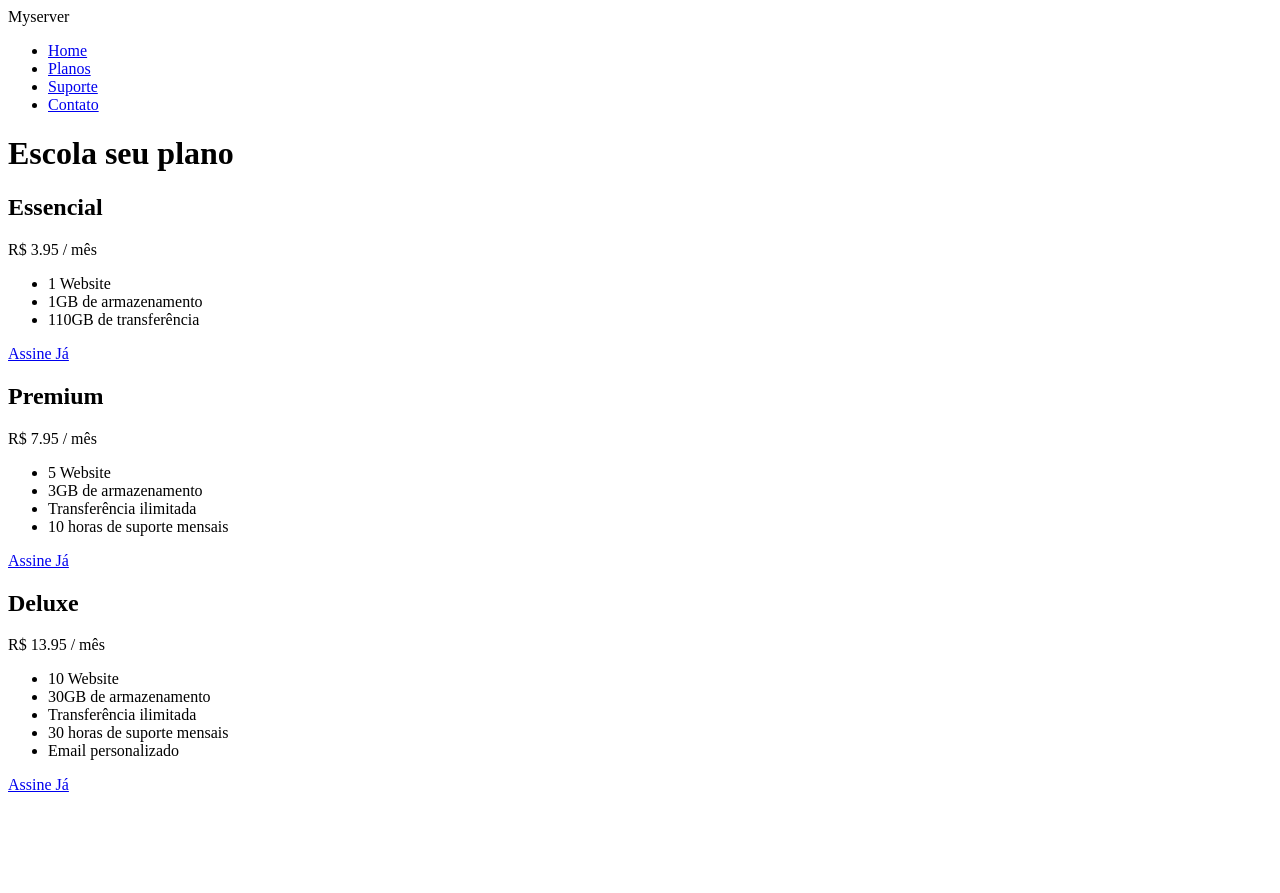
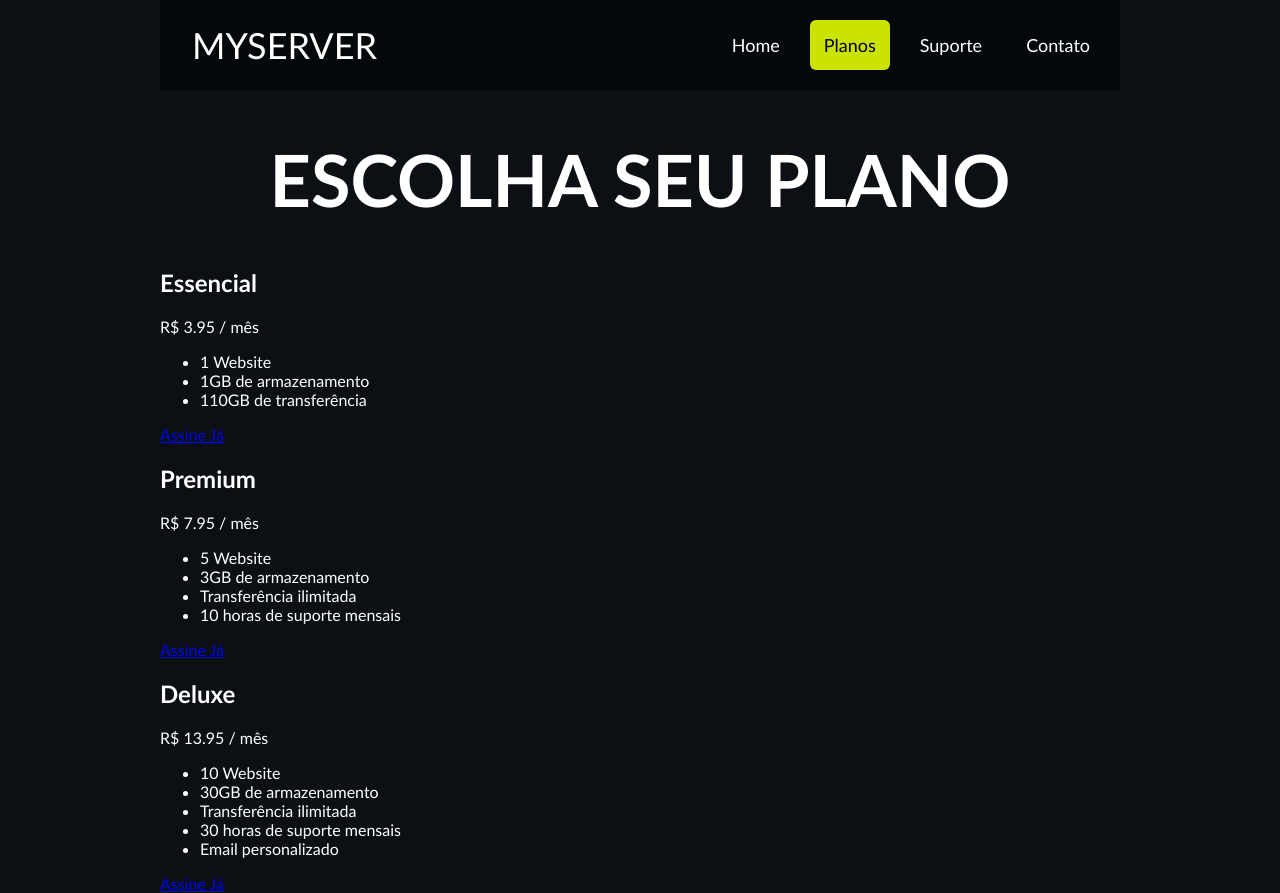
Before and after one commit to Zini9/Projeto-Tela-Planos, a plain HTML site: page index.html in a window 1280 px wide. Before the commit the page ends 802 px from the top, so only its background shows below. Drawn offline with Linux system fonts and the light colour scheme.

Commit message:
Menu (Quase finalizado)

```diff
--- a/index.html
+++ b/index.html
@@ -4,6 +4,7 @@
     <meta charset="UTF-8">
     <meta name="viewport" content="width=device-width, initial-scale=1.0">
     <title>Price cards</title>
+    <link rel="stylesheet" href="style.css">
 </head>
 <body>
     <header class="header">
@@ -11,14 +12,14 @@
         <nav class="header-nav">
             <ul>
                 <li><a href="#">Home</a></li>
-                <li><a href="#">Planos</a></li>
+                <li><a href="#" class="header-nav--active">Planos</a></li>
                 <li><a href="#">Suporte</a></li>
                 <li><a href="#">Contato</a></li>
             </ul>
         </nav>
     </header>
 
-    <h1 class="main-title">Escola seu plano</h1>
+    <h1 class="main-title">Escolha seu plano</h1>
     <section class="pricing">
         <div class="pricing-plan">
             <h2 class="class-plan-title">Essencial</h2>
--- a/style.css
+++ b/style.css
@@ -0,0 +1,48 @@
+body{
+    background-color: #0C1014;
+    color: white;
+    width: 90%;
+    max-width: 960px;
+    margin: 0 auto;
+    font-family: 'Gill Sans', 'Gill Sans MT', Calibri, 'Trebuchet MS', sans-serif;
+}
+
+.main-title{
+    font-size: 72px;
+    text-transform: uppercase;
+    text-align: center;
+    margin: 46px 0;
+}
+
+.header{
+    display: flex;
+    background-color: #05080a;
+    padding: 16px;
+    justify-content: space-between;
+    align-items: center;
+}
+
+.header-logo{
+    font-size: 36px;
+    text-transform: uppercase;
+    margin-left: 16px;
+}
+
+.header-nav ul{
+    display: flex;
+    list-style-type: none;
+    font-size: 18px;
+    gap: 16px;
+}
+
+.header-nav a{
+    color: white;
+    text-decoration: none;
+    padding: 14px;
+    border-radius: 6px;
+}
+
+a.header-nav--active{
+    background-color: #cbe300;
+    color: black;
+}
```
